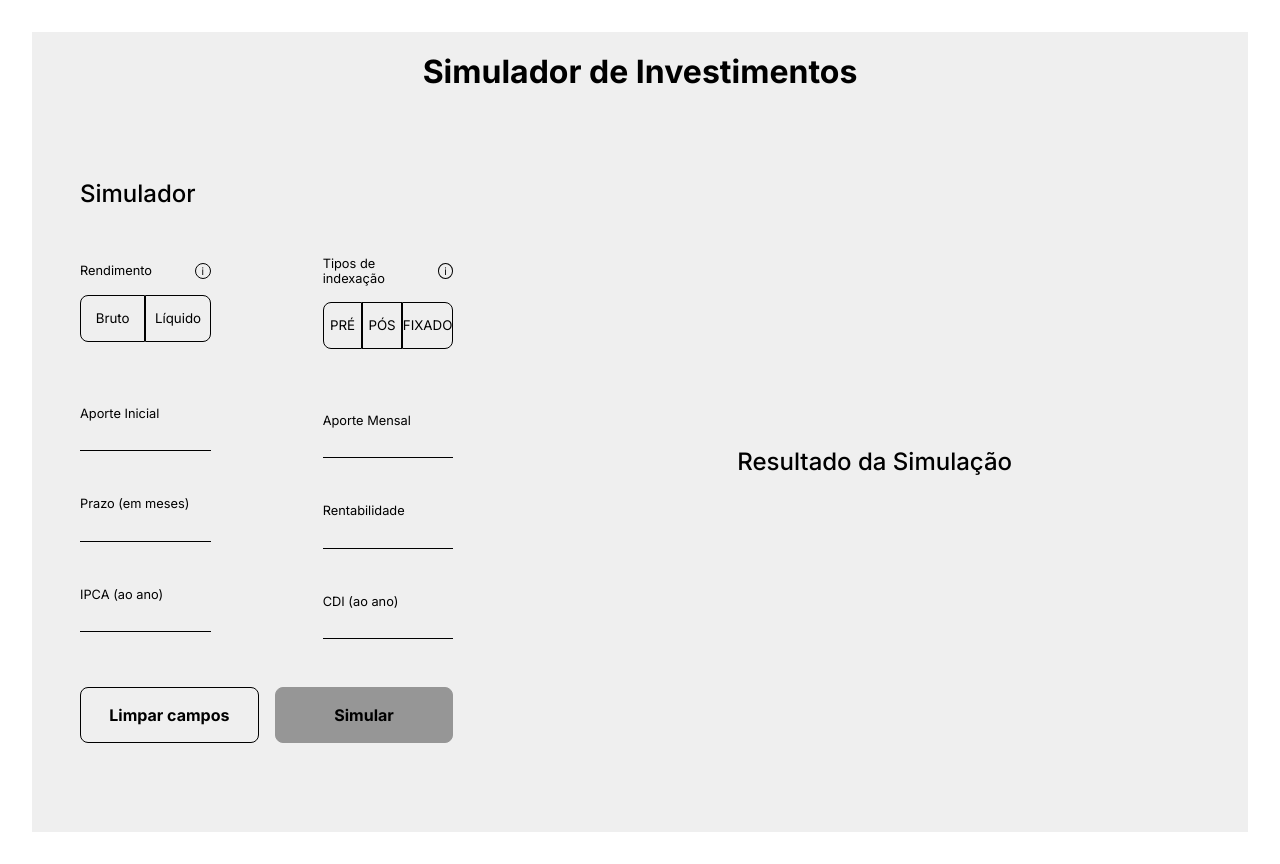
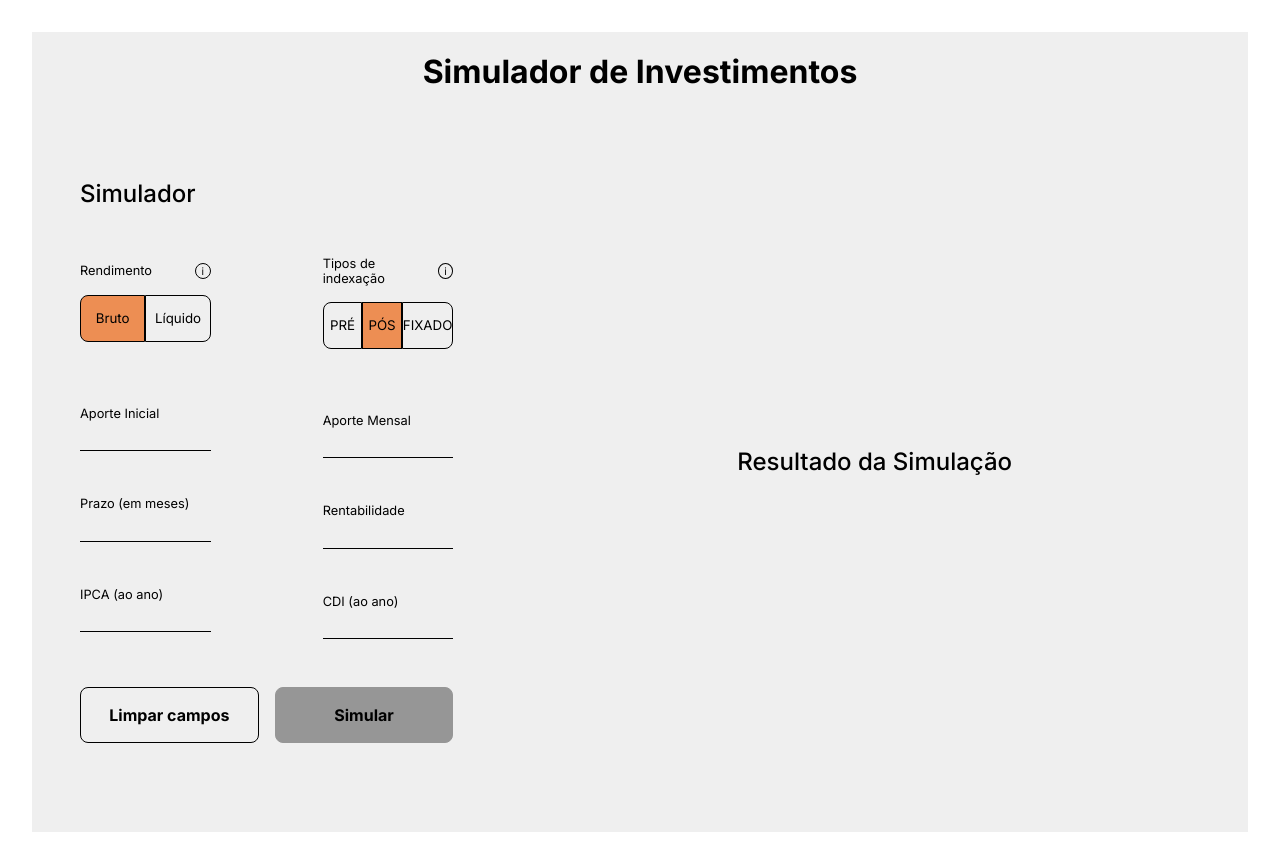
Before and after one commit to mauricioleite1/desafio-eqi-investimentos, a Next.js app: page / in a window 1280 px wide. Built offline with nearby package versions, Linux system fonts and the light colour scheme; no server answers.

Commit message:
Implementação do botão selecionado

```diff
--- /dev/null
+++ b/components/Button.js
@@ -0,0 +1,29 @@
+import React, { useState, useContext, useEffect } from 'react';
+import { Info } from '../context/info';
+
+const Button = ({ codigo, titulo }) => {
+  const [selected, setSelected] = useState(false);
+  const { rendimento, indexacao, setInfo } = useContext(Info);
+
+  useEffect(() => {
+    console.log('renderizei');
+    if (codigo === rendimento || codigo === indexacao) {
+      setSelected(!selected);
+    }
+  }, []);
+
+  const handleClick = () => {
+    console.log(codigo);
+  };
+
+  return (
+    <button
+      className={`btn btn-choice ${selected && 'selected'}`}
+      onClick={handleClick}
+    >
+      {titulo}
+    </button>
+  );
+};
+
+export default Button;
--- a/components/Simulador/FormOptions.js
+++ b/components/Simulador/FormOptions.js
@@ -1,10 +1,11 @@
-import React from 'react';
+import React, { useState, useContext } from 'react';
+import Button from '../Button';
 
 const FormOptions = ({ data }) => {
   return (
     <div>
       { data.map(({ id, codigo, titulo }) => (
-        <button key={ id } className='btn btn-choice'>{ titulo }</button>
+        <Button key={ id } codigo={ codigo } titulo={ titulo } />
       ))}
     </div>
   );
--- a/context/info/index.js
+++ b/context/info/index.js
@@ -5,6 +5,7 @@ const initialState = {
   aporteinicial: '',
   aportemensal: '',
   cdi: '',
+  indexacao: 'pos',
   ipca: '',
   prazo: '',
   rendimento: 'bruto',
--- a/styles/_buttons.scss
+++ b/styles/_buttons.scss
@@ -46,3 +46,7 @@ button {
   flex-direction: column;
   gap: 4rem;
 }
+
+.selected {
+  background: #ed8e53;
+}
```
